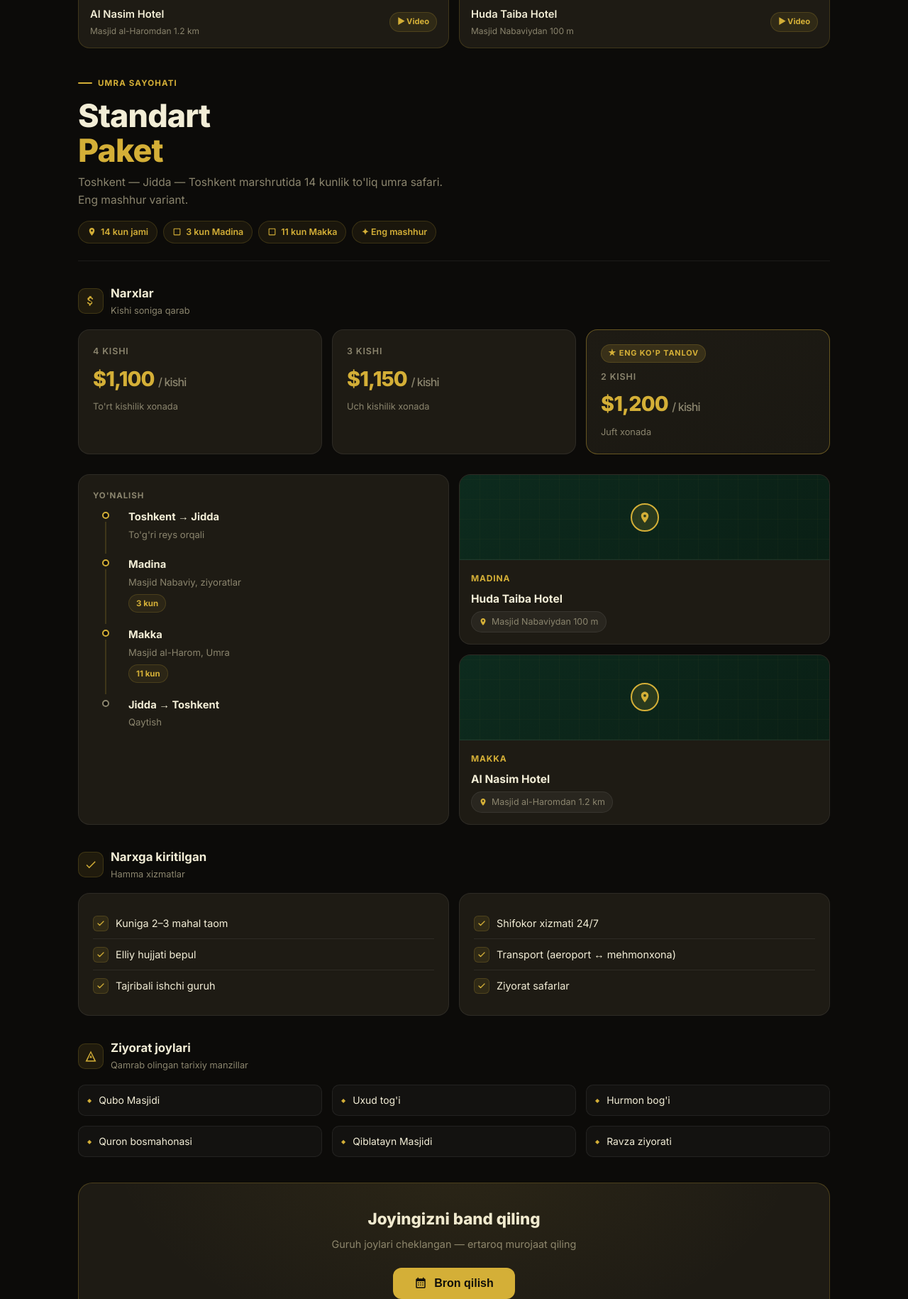
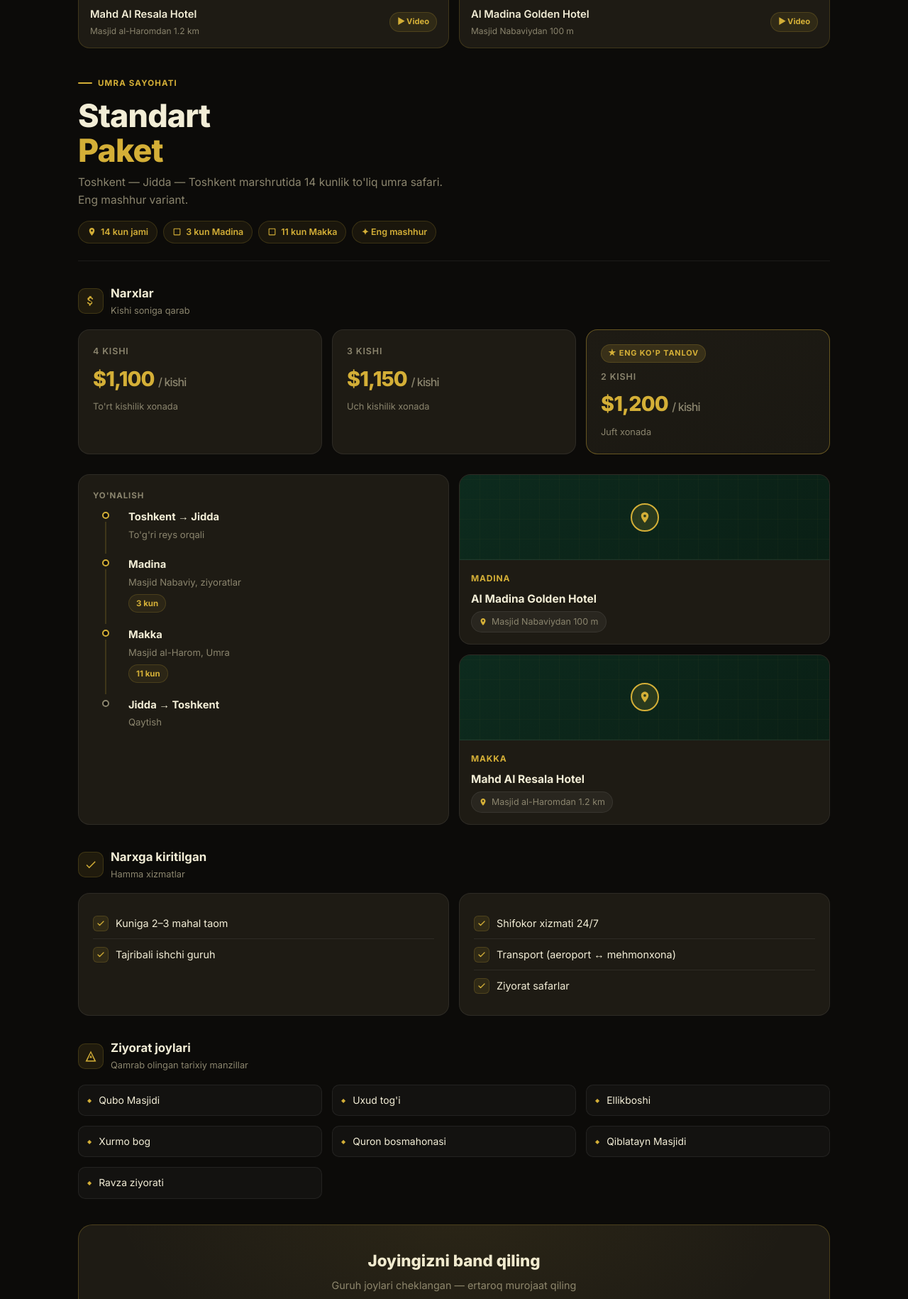
Before and after one commit to moy-kanal-17/IhlosTravel, a plain HTML site: page standart.html in a window 1280 px wide. Shown: the part 428-2258 px from the top of the page at 71% size. Drawn offline with Linux system fonts and the light colour scheme.

```diff
--- a/standart.html
+++ b/standart.html
@@ -443,7 +443,7 @@
   <div class="video-row">
 
     <!-- Makka video -->
-    <div class="vcard" onclick="openVideo('StandartKabaHotel.MP4','Makka — Al Nasim Hotel')">
+    <div class="vcard" onclick="openVideo('StandartKabaHotel.MP4','Makka — Mahd Al Resala Hotel')">
       <div class="vthumb">
         <video src="StandartKabaHotel.MP4" muted playsinline preload="metadata" id="vpreview1"></video>
         <div class="vthumb-overlay">
@@ -455,7 +455,7 @@
       </div>
       <div class="vinfo">
         <div>
-          <div class="vinfo-name">Al Nasim Hotel</div>
+          <div class="vinfo-name">Mahd Al Resala Hotel</div>
           <div class="vinfo-tag">Masjid al-Haromdan 1.2 km</div>
         </div>
         <div class="vbadge">▶ Video</div>
@@ -463,7 +463,7 @@
     </div>
 
     <!-- Madina video -->
-    <div class="vcard" onclick="openVideo('StandartMadinaHotel.MP4','Madina — Huda Taiba Hotel')">
+    <div class="vcard" onclick="openVideo('StandartMadinaHotel.MP4','Madina — Al Madina Golden Hotel')">
       <div class="vthumb">
         <video src="StandartMadinaHotel.MP4" muted playsinline preload="metadata" id="vpreview2"></video>
         <div class="vthumb-overlay">
@@ -475,7 +475,7 @@
       </div>
       <div class="vinfo">
         <div>
-          <div class="vinfo-name">Huda Taiba Hotel</div>
+          <div class="vinfo-name">Al Madina Golden Hotel</div>
           <div class="vinfo-tag">Masjid Nabaviydan 100 m</div>
         </div>
         <div class="vbadge">▶ Video</div>
@@ -592,7 +592,7 @@
         </div>
         <div class="hotel-body">
           <div class="hotel-city">Madina</div>
-          <div class="hotel-name">Huda Taiba Hotel</div>
+          <div class="hotel-name">Al Madina Golden Hotel</div>
           <div class="hotel-dist"><svg viewBox="0 0 24 24"><path d="M12 2C8.13 2 5 5.13 5 9c0 5.25 7 13 7 13s7-7.75 7-13c0-3.87-3.13-7-7-7zm0 9.5a2.5 2.5 0 010-5 2.5 2.5 0 010 5z"/></svg>Masjid Nabaviydan 100 m</div>
         </div>
       </div>
@@ -602,7 +602,7 @@
         </div>
         <div class="hotel-body">
           <div class="hotel-city">Makka</div>
-          <div class="hotel-name">Al Nasim Hotel</div>
+          <div class="hotel-name">Mahd Al Resala Hotel</div>
           <div class="hotel-dist"><svg viewBox="0 0 24 24"><path d="M12 2C8.13 2 5 5.13 5 9c0 5.25 7 13 7 13s7-7.75 7-13c0-3.87-3.13-7-7-7zm0 9.5a2.5 2.5 0 010-5 2.5 2.5 0 010 5z"/></svg>Masjid al-Haromdan 1.2 km</div>
         </div>
       </div>
@@ -618,7 +618,7 @@
     <div class="card">
       <ul class="inc-list">
         <li><div class="chk"><svg viewBox="0 0 24 24"><polyline points="20 6 9 17 4 12"/></svg></div>Kuniga 2–3 mahal taom</li>
-        <li><div class="chk"><svg viewBox="0 0 24 24"><polyline points="20 6 9 17 4 12"/></svg></div>Elliy hujjati bepul</li>
+        <!-- <li><div class="chk"><svg viewBox="0 0 24 24"><polyline points="20 6 9 17 4 12"/></svg></div>Elliy hujjati bepul</li> -->
         <li><div class="chk"><svg viewBox="0 0 24 24"><polyline points="20 6 9 17 4 12"/></svg></div>Tajribali ishchi guruh</li>
       </ul>
     </div>
@@ -639,7 +639,8 @@
   <div class="grid3">
     <div class="ziy-item">Qubo Masjidi</div>
     <div class="ziy-item">Uxud tog'i</div>
-    <div class="ziy-item">Hurmon bog'i</div>
+    <div class="ziy-item">Ellikboshi</div>
+    <div class="ziy-item">Xurmo bog</div>
     <div class="ziy-item">Quron bosmahonasi</div>
     <div class="ziy-item">Qiblatayn Masjidi</div>
     <div class="ziy-item">Ravza ziyorati</div>
```
Also changed, not shown: index.html (+4 -4 lines), standart-plus.html (+3 -3 lines), UMRA.jpg (added), madina_tomi.jpg (added), umracomfort.jpg (added).
